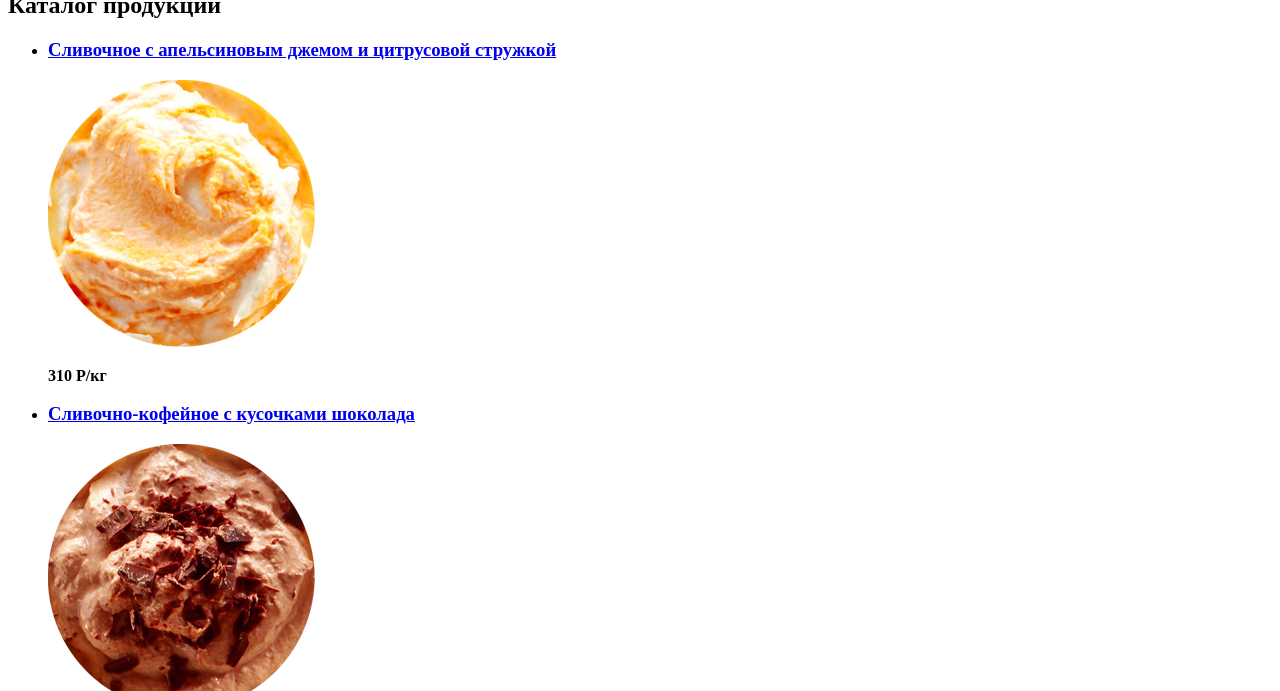
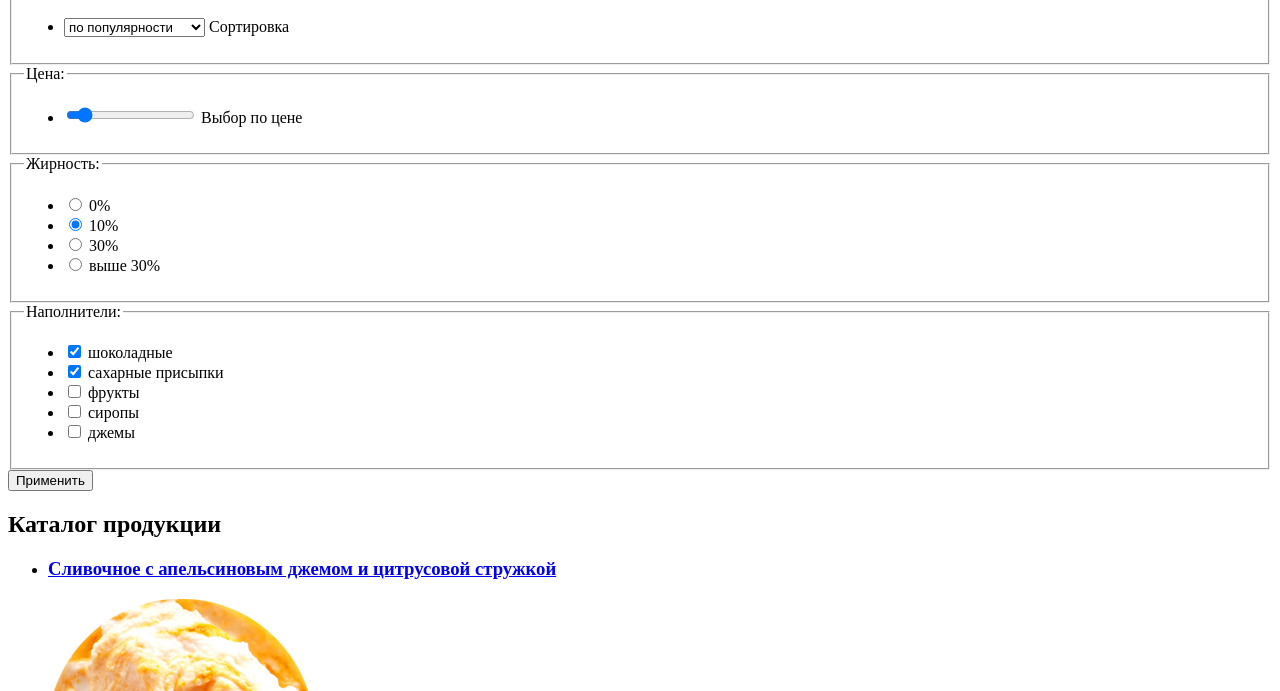
Before and after one commit to redsmoke19/gllacy, a plain HTML site: page catalog.html in a window 1280 px wide. Shown: the part 464-1155 px from the top of the page. Drawn offline with Linux system fonts and the light colour scheme.

Commit message:
добавил форму в каталог

```diff
--- a/catalog.html
+++ b/catalog.html
@@ -42,7 +42,82 @@
                 <a>Сливочное</a>
             </li>
         </ul>
-        <h1 class="page-title">Сливочное мороженое</h1>
+		<section class="filters">
+        	<h2 class="page-title">Сливочное мороженое</h2>
+			<form class="filter" action="https://echo.htmlacademy.ru" method="get" oninput="rangeoutput.value=rangecount.value">
+				<fieldset>
+					<legend class="filter-legend">Сортировка:</legend>
+					<ul>
+						<li class="filter-option">
+							<select name="sorting" id="filter-sorting">
+								<option value="popularity" selected>по популярности</option>
+								<option value="increase-price">сначала недорогие</option>
+								<option value="descending-price">сначала дорогие</option>
+								<option value="fat">по жирности</option>
+							</select>
+							<label for="filter-sorting" class="visually-hidden">Сортировка</label>
+						</li>
+					</ul>
+				</fieldset>
+				<fieldset>
+					<legend class="filter-legend">Цена:</legend>
+					<output for="filter-range" name="rangeoutput"></output>
+						<ul>
+							<li class="filter-option">
+								<input type="range" name="rangecount" min="0" max="1000" step="50" id="filter-range" value="100">
+								<label for="filter-range" class="visually-hidden">Выбор по цене</label>
+							</li>
+						</ul>
+				</fieldset>
+				<fieldset>
+					<legend class="filter-legend">Жирность:</legend>
+					<ul>
+						<li class="filter-option">
+							<input type="radio" class="visually-hidden filter-input filter-input-radio" name="zero-percent" id="filter-zeropercent">
+							<label for="filter-zeropercent">0%</label>
+						</li>
+						<li class="filter-option">
+							<input type="radio" class="visually-hidden filter-input filter-input-radio" name="ten-percent" id="filter-tenpercent" checked>
+							<label for="filter-tenpercent">10%</label>
+						</li>
+						<li class="filter-option">
+							<input type="radio" class="visually-hidden filter-input filter-input-radio" name="thirty-percent" id="filter-thirtypercent">
+							<label for="filter-thirtypercent">30%</label>
+						</li>
+						<li class="filter-option">
+							<input type="radio" class="visually-hidden filter-input filter-input-radio" name="over-percent" id="filter-overpercent">
+							<label for="filter-overpercent">выше 30%</label>
+						</li>
+					</ul>
+				</fieldset>
+				<fieldset>
+					<legend class="filter-legend">Наполнители:</legend>
+					<ul>
+						<li class="filter-option">
+							<input type="checkbox" class="visually-hidden filter-input filter-input-checkbox" name="chocolate" id="filter-chocolate" checked>
+							<label for="filter-chocolate">шоколадные</label>
+						</li>
+						<li class="filter-option">
+							<input type="checkbox" class="visually-hidden filter-input filter-input-checkbox" name="sugar" id="filter-sugar" checked>
+							<label for="filter-sugar">сахарные присыпки</label>
+						</li>
+						<li class="filter-option">
+							<input type="checkbox" class="visually-hidden filter-input filter-input-checkbox" name="fruits" id="filter-fruit">
+							<label for="filter-fruit">фрукты</label>
+						</li>
+						<li class="filter-option">
+							<input type="checkbox" class="visually-hidden filter-input filter-input-checkbox" name="syrup" id="filter-syrup">
+							<label for="filter-syrup">сиропы</label>
+						</li>
+						<li class="filter-option">
+							<input type="checkbox" class="visually-hidden filter-input filter-input-checkbox" name="jam" id="filter-jam">
+							<label for="filter-jam">джемы</label>
+						</li>
+					</ul>
+				</fieldset>
+				<button class="filter-button" type="submit">Применить</button>
+			</form>
+		</section>
         <!--Здесь будет форма-->
         <section class="catalog">
             <h2 class="visually-hidden">Каталог продукции</h2>
```
